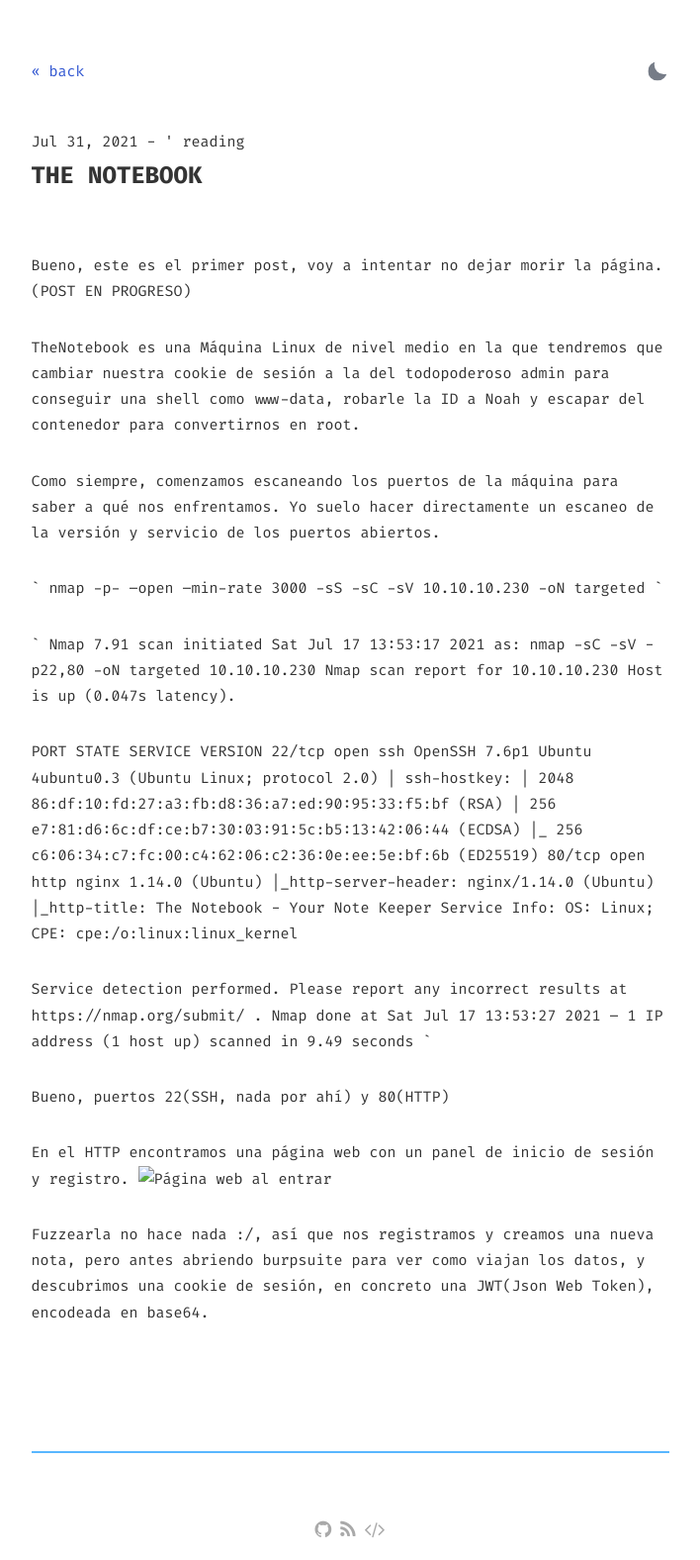
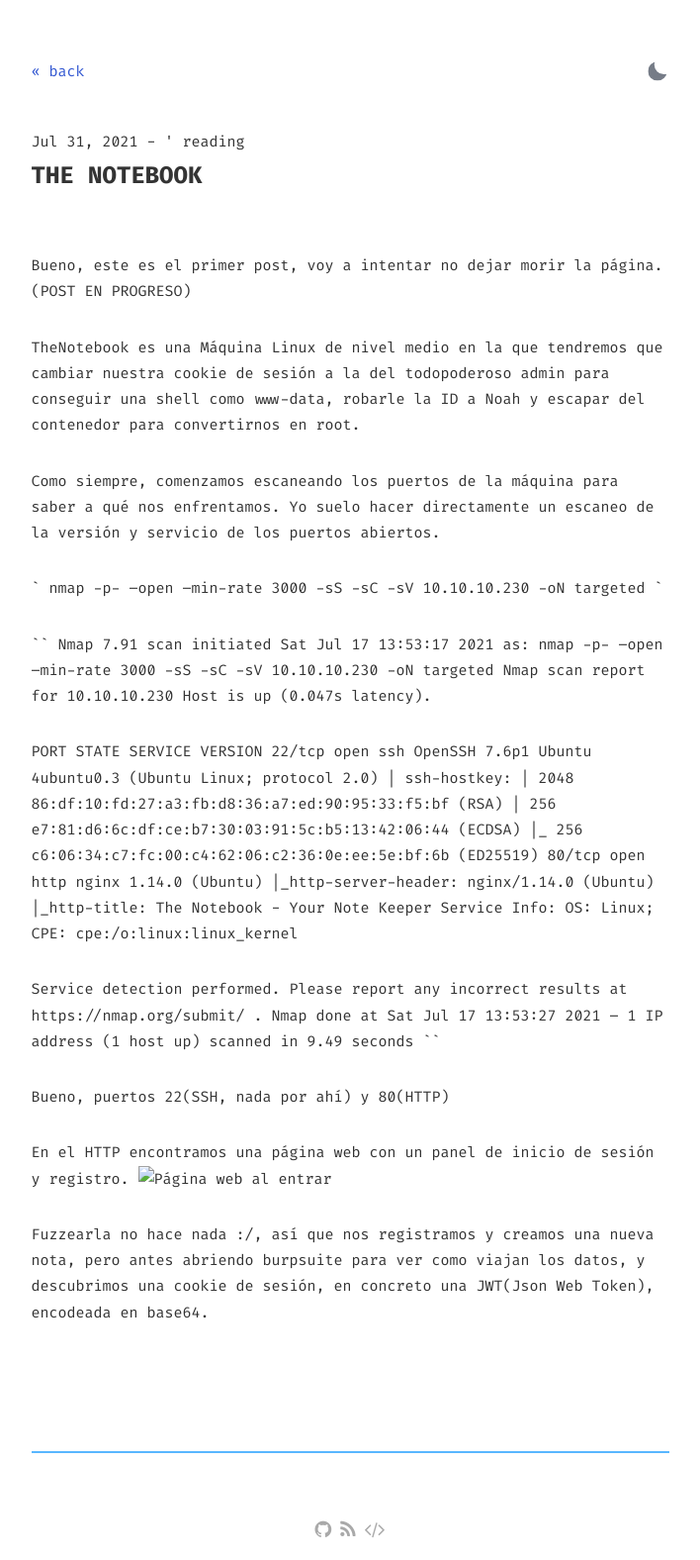
Before and after one commit to binlaab/binlaab.github.io, a Jekyll site: the page built from _posts/2021-07-31-the-notebook.md, in a window 1280 px wide. Shown: the whole page at 99% size, without its empty margins (286-994 px from the left). Built offline with Jekyll 4.4.1, drawn with Linux system fonts in a browser that asks for light colours.

Commit message:
Update 2021-07-31-the-notebook.md

```diff
--- a/_posts/2021-07-31-the-notebook.md
+++ b/_posts/2021-07-31-the-notebook.md
@@ -8,8 +8,8 @@ Como siempre, comenzamos escaneando los puertos de la máquina para saber a qué
 nmap -p- --open --min-rate 3000 -sS -sC -sV 10.10.10.230 -oN targeted
 `
 
-`
-Nmap 7.91 scan initiated Sat Jul 17 13:53:17 2021 as: nmap -sC -sV -p22,80 -oN targeted 10.10.10.230
+``
+Nmap 7.91 scan initiated Sat Jul 17 13:53:17 2021 as: nmap -p- --open --min-rate 3000 -sS -sC -sV 10.10.10.230 -oN targeted
 Nmap scan report for 10.10.10.230
 Host is up (0.047s latency).
 
@@ -26,7 +26,7 @@ Service Info: OS: Linux; CPE: cpe:/o:linux:linux_kernel
 
 Service detection performed. Please report any incorrect results at https://nmap.org/submit/ .
 Nmap done at Sat Jul 17 13:53:27 2021 -- 1 IP address (1 host up) scanned in 9.49 seconds
-`
+``
 
 Bueno, puertos 22(SSH, nada por ahí) y 80(HTTP)
 
```
